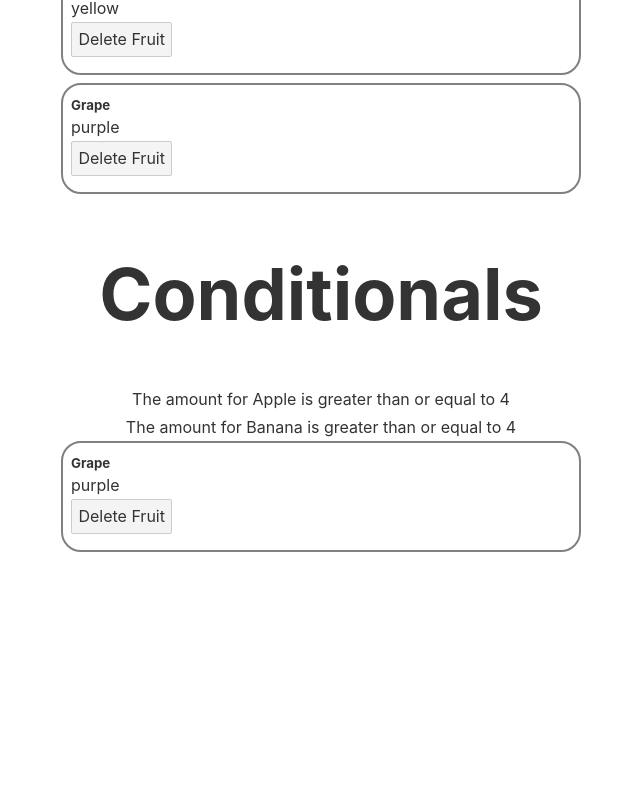
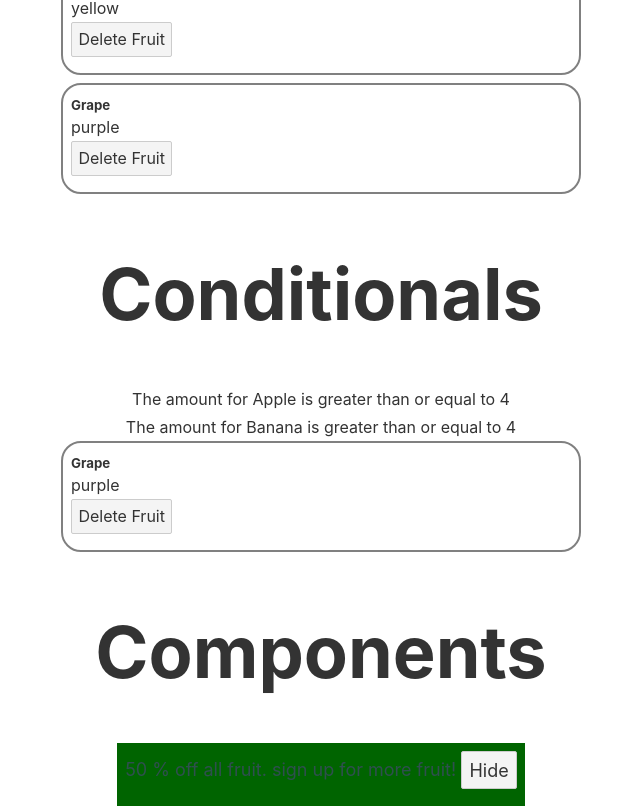
Before and after one commit to guntza10/SvelteDojo, a Svelte app in the folder svelte-tutorial/: page / in a window 1280 px wide. Shown: the part 1996-2802 px from the top of the page, without its empty margins (319-959 px from the left). Before the commit the page ends 2556 px from the top, so only its background shows below. Built offline with nearby package versions, Linux system fonts and the light colour scheme.

Commit message:
Components

```diff
--- a/svelte-tutorial/src/App.svelte
+++ b/svelte-tutorial/src/App.svelte
@@ -5,6 +5,7 @@
   import Loop from "./Loop.svelte";
   import InlineEventHandler from "./InlineEventHandler.svelte";
   import Conditionals from "./Conditionals.svelte";
+  import Components from "./Components.svelte";
 </script>
 
 <main>
@@ -14,6 +15,7 @@
   <Loop />
   <InlineEventHandler />
   <Conditionals />
+  <Components />
 </main>
 
 <style>
--- /dev/null
+++ b/svelte-tutorial/src/Components.svelte
@@ -0,0 +1,25 @@
+<script>
+  // import Announcement from "./components/Announcement.svelte";
+  import Alert from "./components/Announcement.svelte"; // ตั้งชื่อ component ว่าอะไรก็ได้ แต่ best practice ควรตั้งให้ตรงกับชื่อไฟล์ component
+</script>
+
+<main>
+  <h1>Components</h1>
+  <!-- <Announcement /> -->
+  <Alert />
+</main>
+
+<style>
+  main {
+    display: flex;
+    flex-direction: column;
+    align-items: center;
+  }
+
+  h1 {
+    font-size: 72px;
+  }
+  h3 {
+    font-size: 38px;
+  }
+</style>
--- /dev/null
+++ b/svelte-tutorial/src/components/Announcement.svelte
@@ -0,0 +1,23 @@
+<script>
+  let show = true;
+
+  const hideAlert = () => {
+    show = false;
+  };
+</script>
+
+{#if show}
+  <div class="alert">
+    50 % off all fruit. sign up for more fruit!
+    <button on:click={hideAlert}>Hide</button>
+  </div>
+{/if}
+
+<style>
+  .alert {
+    padding: 8px;
+    font-size: 18px;
+    background-color: darkgreen;
+    color: darkslategray;
+  }
+</style>
```
